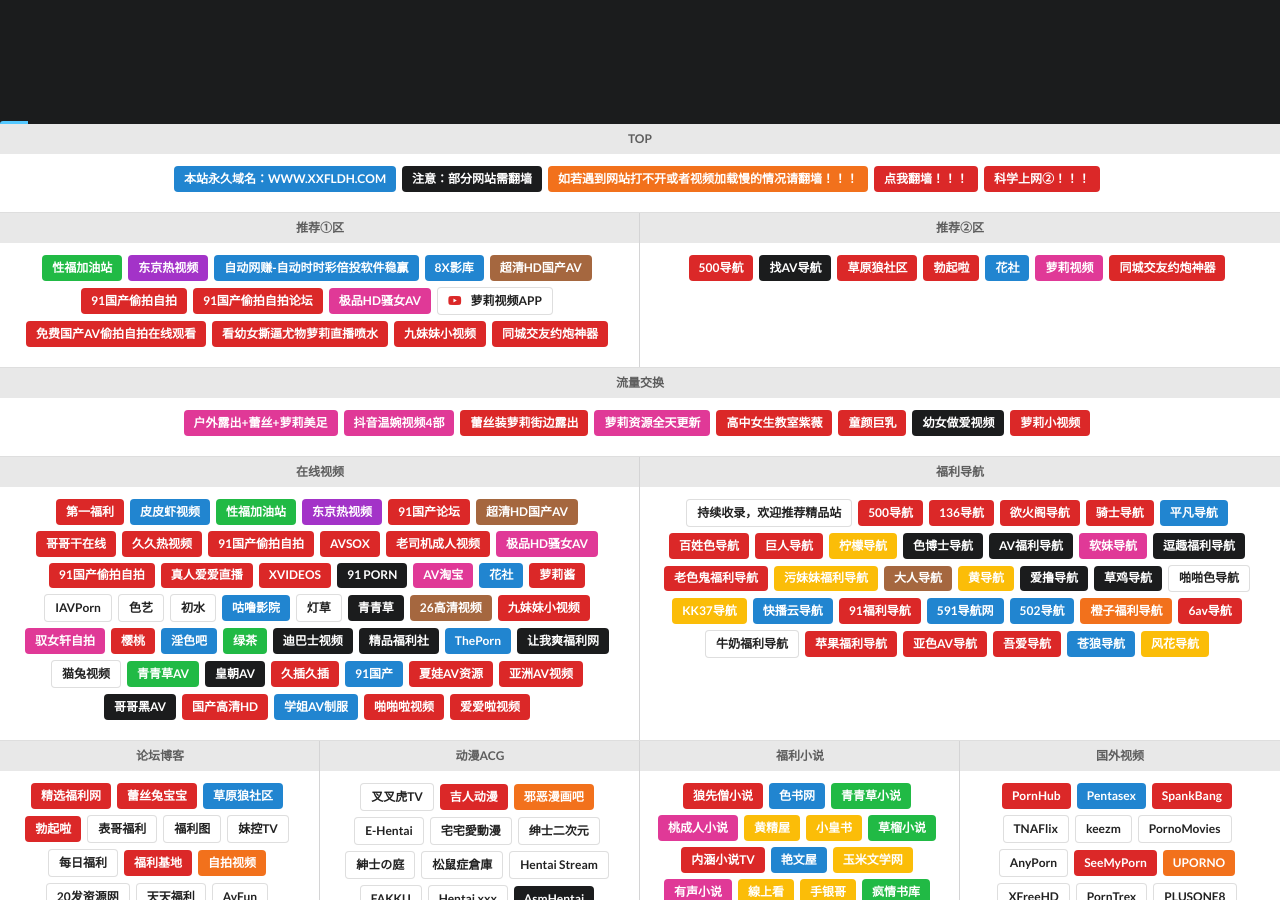
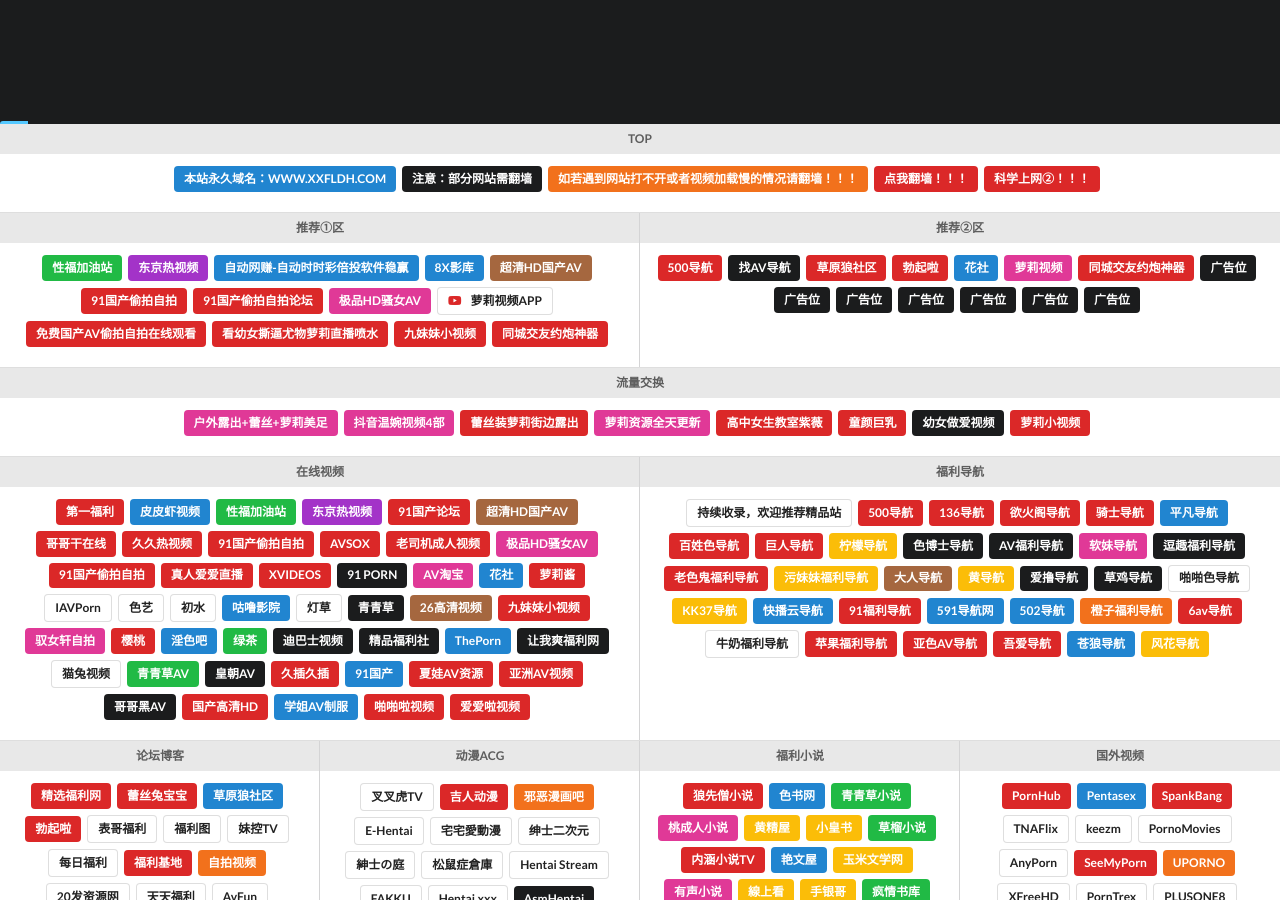
Before and after one commit to boboyang1/xxfldh, a Jekyll site: the page built from index.html, in a window 1280 px wide and 900 px high, scrolled down 705 px. Built offline with Jekyll 4.4.1, drawn with Linux system fonts in a browser that asks for light colours; comment, search, counter and statistics services are not loaded.

Commit message:
Update links.yml

```diff
--- a/_data/links.yml
+++ b/_data/links.yml
@@ -109,6 +109,34 @@
     - name: 同城交友约炮神器
       style: red
       url: http://ajnoe.cn:69/?t=huic_34
+
+    - name: 广告位
+      style: black
+      url: /#
+
+    - name: 广告位
+      style: black
+      url: /#
+
+    - name: 广告位
+      style: black
+      url: /#
+
+    - name: 广告位
+      style: black
+      url: /#
+
+    - name: 广告位
+      style: black
+      url: /#
+
+    - name: 广告位
+      style: black
+      url: /#
+
+    - name: 广告位
+      style: black
+      url: /#
 
 - section: three
   categories:
```
